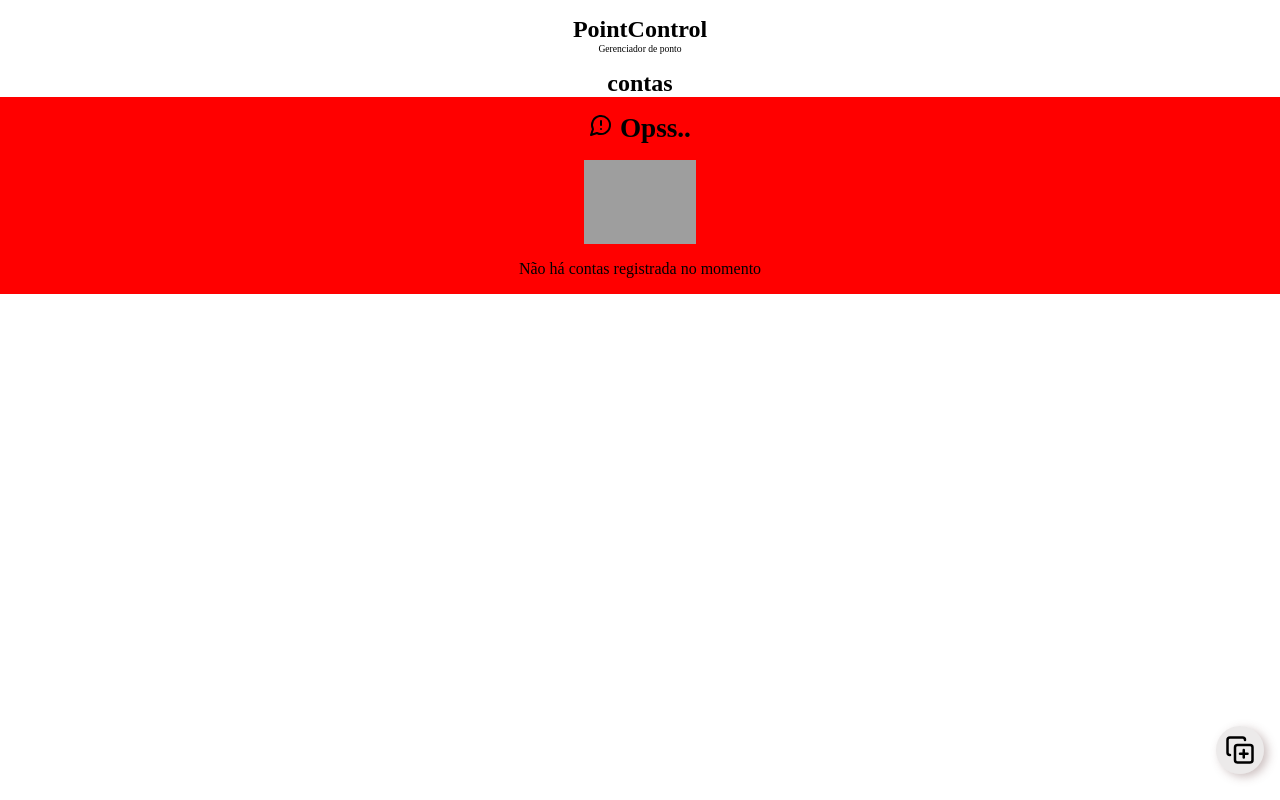
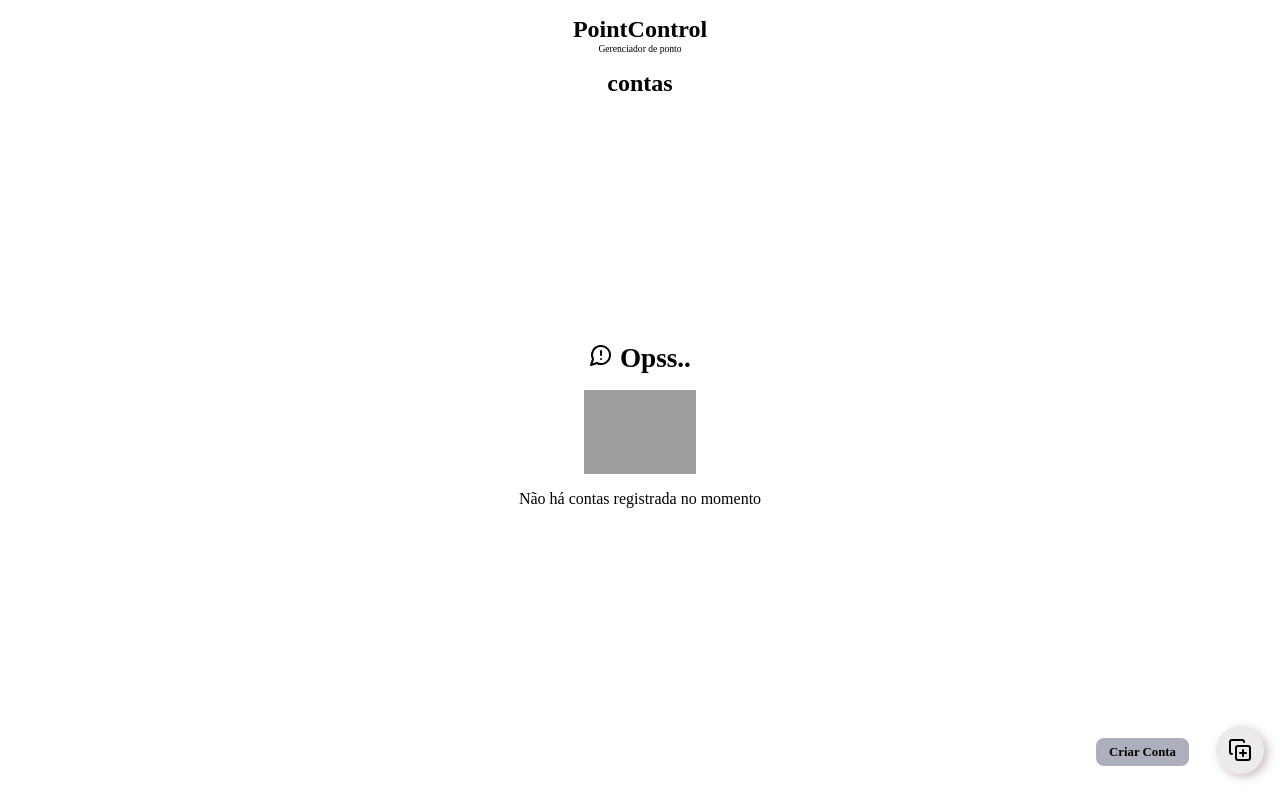
Before and after one commit to IaK3lwin/PointControl, a SvelteKit app in the folder frontend/: page /working in a window 1280 px wide. Both pictures are taken after a click on the button 1240 px from the left and 750 px from the top of the page. Built offline with nearby package versions, Linux system fonts and the light colour scheme; grey boxes are pictures that could not be loaded.

Commit message:
frontend
feat(/working/+page): create interfce to input filds value. and reactiviry in accounts implemented

```diff
--- a/frontend/src/lib/components/AccountElement.svelte
+++ b/frontend/src/lib/components/AccountElement.svelte
@@ -8,7 +8,7 @@
 
  <header>
   n°: {idLabel}
-  Valor total: {account.total}
+  Valor total: {account.total.toReal(account.total.value)}
  </header>
 
 </article>
--- /dev/null
+++ b/frontend/src/lib/components/ButtonOptions.svelte
@@ -0,0 +1,116 @@
+<script lang="ts">
+    import type { TypeService } from "$lib/domain/typeServices";
+  import { CopyPlus } from "@lucide/svelte"
+  import type { SvelteComponent } from "svelte"
+
+  export type OptionsButton = {
+    name : string
+    path ?: string
+    icone ?: string | SvelteComponent
+    callback : (event : Event) => void
+
+  }
+
+  let {options} : {options : OptionsButton[]}  = $props()
+
+  let optionsVisible: boolean = $state(false)
+
+</script>
+
+
+<span id="container">
+  {#if optionsVisible }
+
+    <div id="containerOptions">
+
+      {#each options as  option (option.name) }
+
+        <button onclick={option.callback} aria-label="button" class="option" >
+            {option.icone && ''}
+            {option.name}
+        </button>
+
+      {/each}
+
+    </div>
+
+  {/if}
+
+  <button onclick={() => {optionsVisible = !optionsVisible}} id="buttonMain">
+    <CopyPlus />
+  </button>
+
+</span>
+
+
+<style>
+  span {
+    pointer-events: none;
+    position: absolute;
+    width: 100%;
+    height: 90%;
+
+    display: flex;
+    flex-flow: raw;
+    justify-content: flex-end;
+    align-items: flex-end;
+    gap: 1rem;
+    padding: 1rem;
+  }
+
+  span button#buttonMain {
+    all: unset;
+    min-width: 3rem;
+    min-height: 3rem;
+
+    pointer-events: all;
+
+    display: flex;
+    justify-content: center;
+    align-items: center;
+    background-color: rgba(173, 163, 163, 0.226);
+    box-shadow: 4px 3px 10px rgba(107, 70, 70, 0.336);
+    border-radius: 50%;
+  }
+
+  span button:hover {
+
+    cursor: pointer;
+
+  }
+
+  #containerOptions {
+    pointer-events: painted;
+    width: 100%;
+    height: auto;
+    padding: .5rem;
+    gap: 1rem;
+    display: grid;
+    grid-template-columns: auto auto;
+    justify-content: flex-end;
+
+    & button {
+
+      pointer-events:all;
+      all: unset;
+      height: auto;
+      width: 100%;
+      padding: .4rem;
+
+      font-size: .8rem;
+      font-weight: bold;
+      white-space: nowrap;
+
+      background-color: rgba(45, 47, 82, 0.384);
+      border-radius: .5rem;
+      display: flex;
+      justify-content: center;
+      align-items: center;
+    }
+
+    & button:hover {
+      cursor: pointer;
+    }
+  }
+
+</style>
--- /dev/null
+++ b/frontend/src/lib/stores/listAccounts.svelte.ts
@@ -0,0 +1,5 @@
+import { type Writable, writable } from "svelte/store"
+import type { Account } from "$lib/domain/accoun"
+
+
+export const accountsWritable: Writable<Map<number, Account>> = writable()
--- /dev/null
+++ b/frontend/src/lib/stores/workday.svelte.ts
@@ -0,0 +1,4 @@
+import { writable, type Writable } from "svelte/store";
+import type { WorkDay } from "$lib/domain/workDay"
+
+export const workDayWritable: Writable<WorkDay> = writable()
--- a/frontend/src/routes/+layout.svelte
+++ b/frontend/src/routes/+layout.svelte
@@ -13,6 +13,7 @@
 </svelte:head>
 
 <main>
+
 	<Header />
 	{@render children()}
 
@@ -22,6 +23,6 @@
 	main {
 		display: flex;
 		flex-flow:column nowrap;
-		height: 100%;
+		height: 100vh;
 	}
 </style>
--- a/frontend/src/routes/working/+page.svelte
+++ b/frontend/src/routes/working/+page.svelte
@@ -3,26 +3,52 @@
   import type { WorkDay } from "$lib/domain/workDay"
   import type {Account} from "$lib/domain/accoun"
   import AccountElement from "$lib/components/AccountElement.svelte"
-  import {CopyPlus} from "@lucide/svelte"
   import WarnComponent from "$lib/components/WarnComponent.svelte"
+  import ButtonOptions from "$lib/components/ButtonOptions.svelte"
+  import {type OptionsButton} from "$lib/components/ButtonOptions.svelte"
+  import CreateAccountForm from "./components/CreateAccountForm.svelte"
+  import { accountsWritable } from "$lib/stores/listAccounts.svelte"
+  import {get as getWritable} from "svelte/store"
 
   const manager: Manager = Manager.get()
   const workday: WorkDay = manager.getWorkDay()
+  accountsWritable.set(workday.accountsInDay)
 
+  let showCreateAccountPopup: boolean = $state(false)
 
+  function ShowFormCreateAccount(event: Event) {
+    event.preventDefault()
+    showCreateAccountPopup = true
+  }
 
-  let accounts : Map<number, Account> = $state(workday.accountsInDay)
+  const options: OptionsButton[] = [
+    {
+      name : "Criar Conta",
+      callback : ShowFormCreateAccount,
+
+    }]
+
+  function updateAccountsstate(newAccount: Account) {
+
+    $accountsWritable = $accountsWritable.set($accountsWritable.size + 1,newAccount)
+
+  }
 
 </script>
 
+
+{#if showCreateAccountPopup}
+  <CreateAccountForm closed={() => {showCreateAccountPopup = false}} update={updateAccountsstate}/>
+{/if}
+
 <section id="container">
+
 
   <h1>contas</h1>
 
   <section id="wrapperAcounts">
 
-    {#each accounts as [id, account]}
-
+    {#each $accountsWritable as [id, account]}
       <AccountElement account={account} idLabel={id}/>
 
       {:else}
@@ -35,11 +61,7 @@
 
   </section>
 
-  <span>
-    <button>
-      <CopyPlus size={30}/>
-    </button>
-  </span>
+  <ButtonOptions {options} />
 
 </section>
 
@@ -60,41 +82,6 @@
     text-align: center;
   }
 
-  span {
-    pointer-events: none;
-    position: absolute;
-    width: 100%;
-    height: 90%;
-
-    display: flex;
-    flex-flow: column;
-    justify-content: flex-end;
-    align-items: flex-end;
-    gap: 1rem;
-    padding: 1rem;
-  }
-
-  span button {
-    all: unset;
-    width: 3rem;
-    height: 3rem;
-
-    pointer-events: all;
-
-    display: flex;
-    justify-content: center;
-    align-items: center;
-    background-color: rgba(173, 163, 163, 0.226);
-    box-shadow: 4px 3px 10px rgba(107, 70, 70, 0.336);
-    border-radius: 50%;
-  }
-
-  span button:hover {
-
-    cursor: pointer;
-
-  }
-
   section#warnContainer {
     width: 100%;
     height: 100%;
@@ -106,6 +93,5 @@
   #wrapperAcounts {
     width: 100%;
     height: 90%;
-    background-color: red;
   }
 </style>
--- /dev/null
+++ b/frontend/src/routes/working/components/CreateAccountForm.svelte
@@ -0,0 +1,122 @@
+<script lang="ts">
+    import { accountFactory, type Account } from "$lib/domain/accoun";
+    import { Manager } from "$lib/domain/manager";
+    import { X } from "@lucide/svelte"
+
+  let {closed, update} : {closed ?: () => void, update : (account: Account) => void} = $props()
+
+  function handleSubmit(event: SubmitEvent) {
+    event.preventDefault()
+
+    console.log("funciona")
+
+    const form: HTMLFormElement = event.currentTarget as HTMLFormElement
+
+    const data: FormData = new FormData(form)
+
+    if (data.get('name')) {
+
+      if (data.get('name') == null) {
+        window.alert("erro")
+        return
+      }
+
+      const acccount: Account = accountFactory(data.get('name')?.toString() ?? "")
+
+      console.log("teste")
+      console.table(acccount)
+
+      update(acccount)
+
+    }
+
+  }
+
+
+</script>
+
+<section>
+
+
+  <div>
+
+    <span id="containerClosed"><button id="closed" onclick={closed}><X /></button></span>
+
+    <h2>Criar conta</h2>
+    <form onsubmit={handleSubmit}>
+      <span>
+          <label for="name">nome</label>
+          <input type="text" name="name">
+        </span>
+        <span>
+          <input type="submit" value="Criar">
+      </span>
+    </form>
+
+  </div>
+
+</section>
+
+
+<style>
+  section {
+    position: absolute;
+    width: 100%;
+    height: 100%;
+    display: flex ;
+    flex-flow: column;
+    gap: .5rem;
+    align-items: center;
+    justify-content: center;
+  }
+
+
+  #containerClosed {
+    pointer-events: all;
+    display: flex;
+    width: 100%;
+    justify-content: flex-end;
+  }
+
+  button#closed {
+  border: none;
+  background-color: transparent;
+
+  }
+
+  section div {
+    pointer-events: painted;
+    display: flex;
+    flex-flow: column;
+    justify-content: center;
+    align-items: center;
+
+    gap: 1rem;
+    width: 80%;
+    padding: 1rem;
+    background-color: rgba(196, 196, 196, 0.541);
+    backdrop-filter: blur(3px);
+    border: 1px solid white;
+    border-radius: .5rem;
+  }
+
+
+  span {
+    background-color: transparent;
+    display: flex;
+    gap: 1rem;
+    justify-content: center;
+    align-items: center;
+  }
+
+  input {
+    all: unset;
+    display: flex;
+    border: 2px solid white;
+    width: 60%;
+    border-radius: .5rem;
+    padding: 0px .5rem;
+    background-color: rgba(69, 77, 104, 0.144);
+    pointer-events: painted;
+  }
+</style>
```
